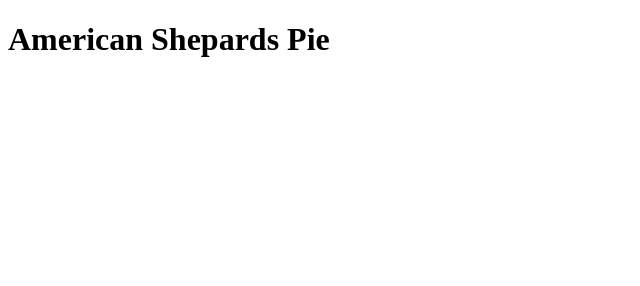
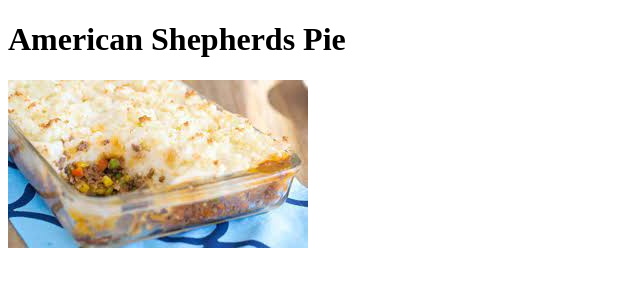
Before and after one commit to leowang801/recipes, a plain HTML site: page all-recipes/american-shepherds-pie.html in a window 1280 px wide. Shown: the whole page, without its empty margins (0-640 px from the left). Drawn offline with Linux system fonts and the light colour scheme.

Commit message:
added picture of dish to american-shepherds-pie.html

```diff
--- a/all-recipes/american-shepards-pie.html
+++ b/all-recipes/american-shepherds-pie.html
@@ -4,9 +4,13 @@
     <meta charset="UTF-8">
     <meta http-equiv="X-UA-Compatible" content="IE=edge">
     <meta name="viewport" content="width=device-width, initial-scale=1.0">
-    <title>American Shepards Pie</title>
+    <title>American Shepherds Pie</title>
 </head>
 <body>
-    <h1>American Shepards Pie</h1>
+    <h1>American Shepherds Pie</h1>
+
+    <img src="./american_shepherds_pie.jpg"
+        alt="Picture of classic american shepherds pie">
+
 </body>
 </html>
```
Also changed, not shown: index.html (+1 -1 lines), all-recipes/american_shepherds_pie.jpg (added).
